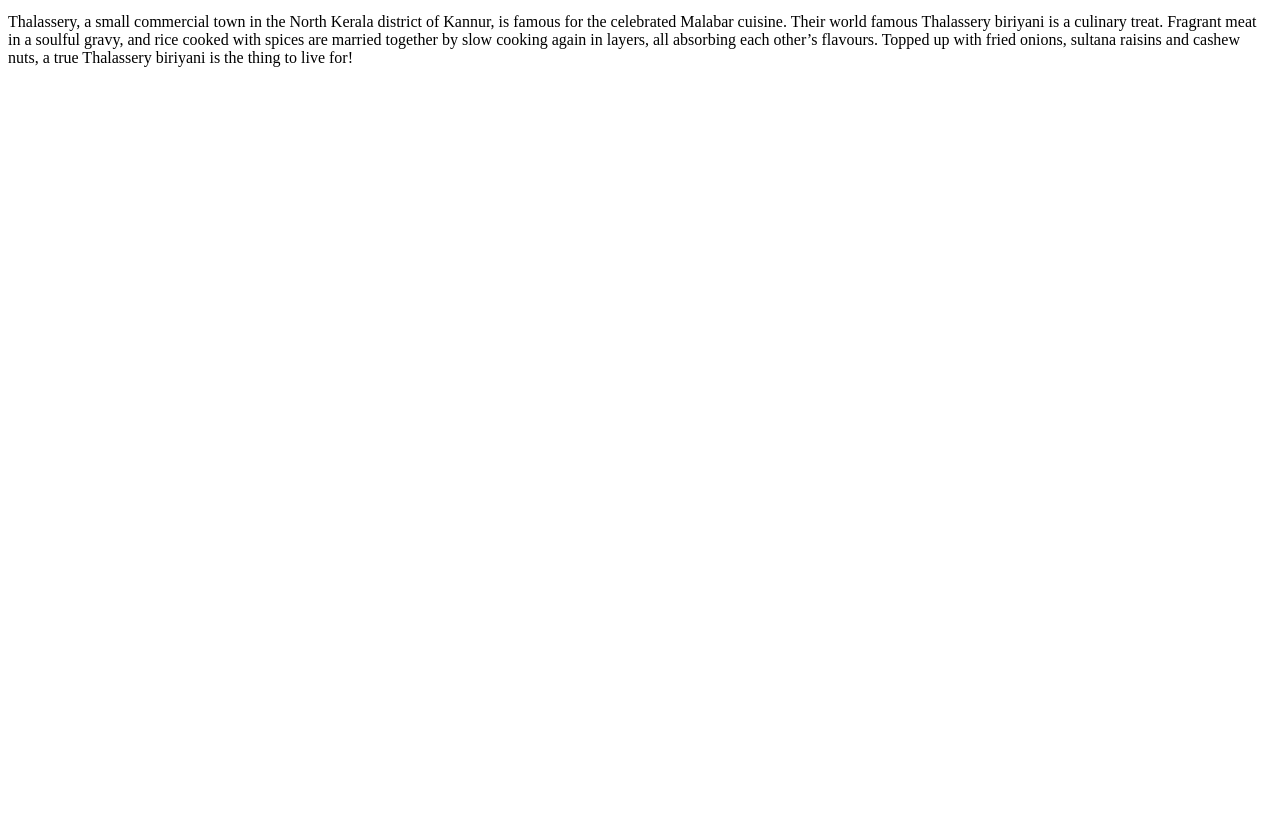
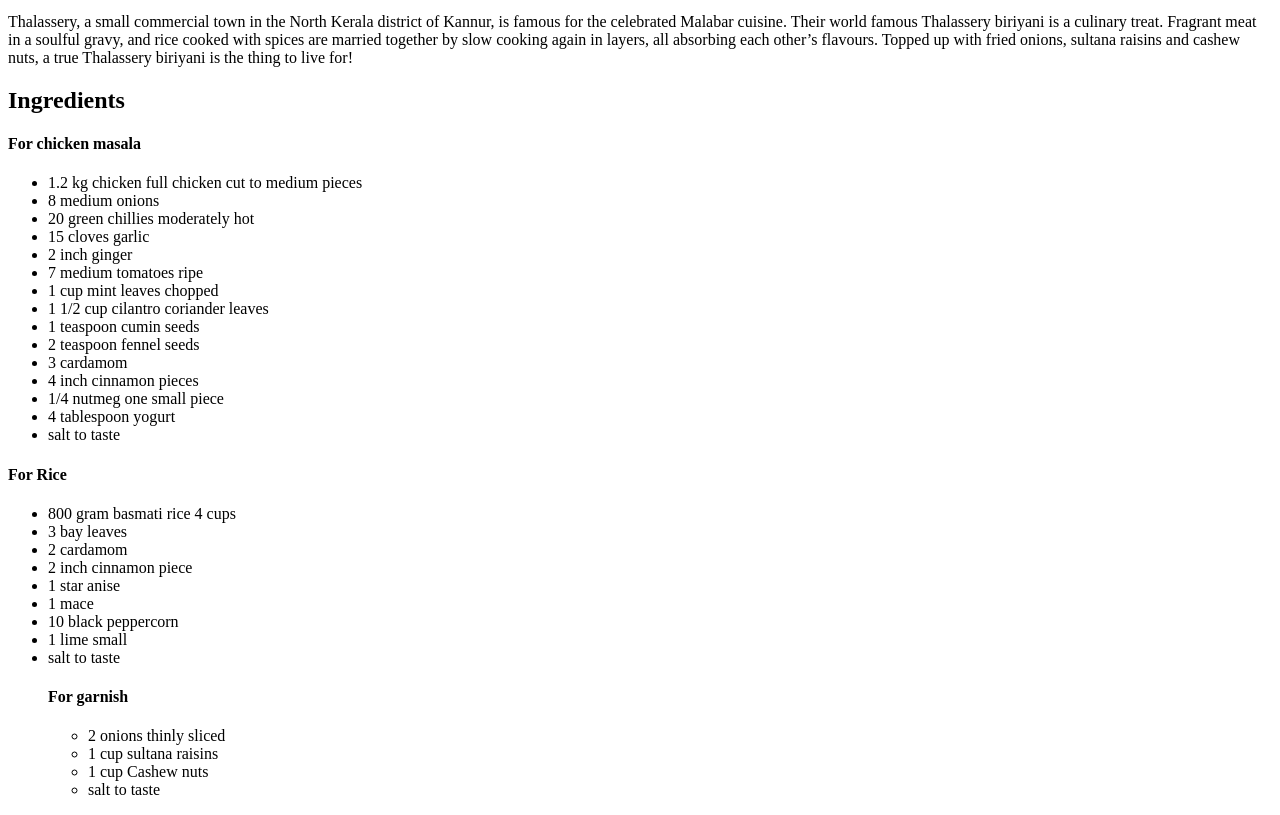
Before and after one commit to ykpyadu/odin-recipes, a plain HTML site: page recipes/Biriyani.html in a window 1280 px wide. Shown: the part 101-916 px from the top of the page. Before the commit the page ends 800 px from the top, so only its background shows below. Drawn offline with Linux system fonts and the light colour scheme.

Commit message:
Added an ingredient list that had different headings and unordered lists of all the ingredients required for this recipe

```diff
--- a/recipes/Biriyani.html
+++ b/recipes/Biriyani.html
@@ -16,9 +16,44 @@
          Their world famous Thalassery biriyani is a culinary treat.
          Fragrant meat in a soulful gravy, and rice cooked with spices are married together by slow cooking again in layers, all absorbing each other’s flavours.
          Topped up with fried onions, sultana raisins and cashew nuts, a true Thalassery biriyani is the thing to live for!</p>
+    <h2>Ingredients</h2>
+        <h4>For chicken masala</h4>
+            <ul>
+                <li>1.2 kg chicken full chicken cut to medium pieces</li>
+                <li>8 medium onions</li>
+                <li>20 green chillies moderately hot</li>
+                <li>15 cloves garlic</li>
+                <li>2 inch ginger</li>
+                <li>7 medium tomatoes ripe</li>
+                <li>1 cup mint leaves chopped</li>
+                <li>1 1/2 cup cilantro coriander leaves</li>
+                <li>1 teaspoon cumin seeds</li>
+                <li>2 teaspoon fennel seeds</li>
+                <li>3 cardamom</li>
+                <li>4 inch cinnamon pieces</li>
+                <li>1/4 nutmeg one small piece</li>
+                <li>4 tablespoon yogurt</li>
+                <li>salt to taste</li>
+            </ul>
 
-
-
+        <h4>For Rice</h4>
+            <ul>
+                <li>800 gram basmati rice 4 cups</li>
+                <li>3 bay leaves</li>
+                <li>2 cardamom</li>
+                <li>2 inch cinnamon piece</li>
+                <li>1 star anise</li>
+                <li> 1 mace</li>
+                <li>10 black peppercorn</li>
+                <li>1 lime small</li>
+                <li>salt to taste</li>
+        <h4>For garnish</h4>
+            <ul>
+                <li>2 onions thinly sliced</li>
+                <li>1 cup sultana raisins</li>
+                <li>1 cup Cashew nuts</li>
+                <li>salt to taste</li>
+            </ul>
 
 </body>
 </html>
```
